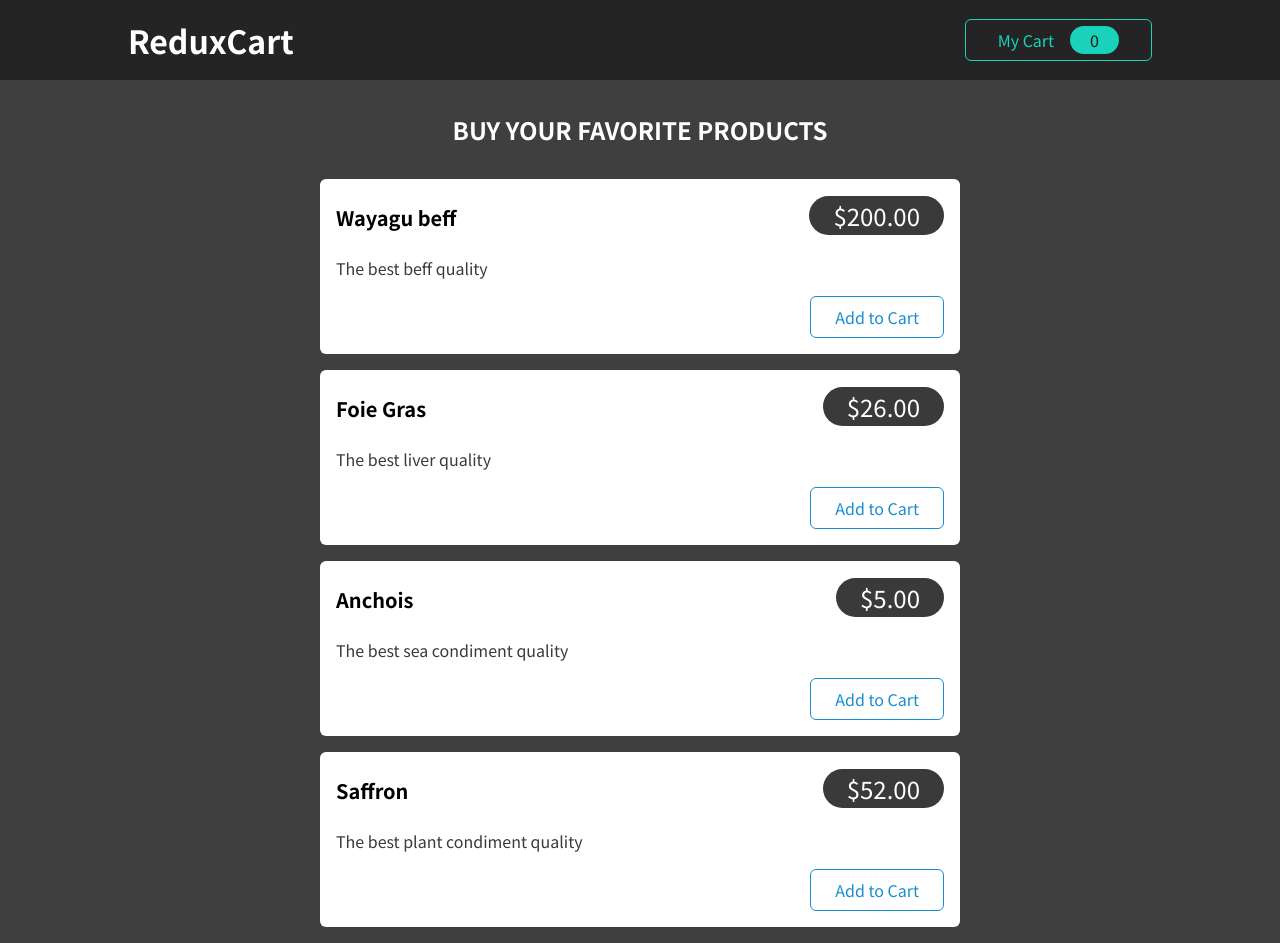
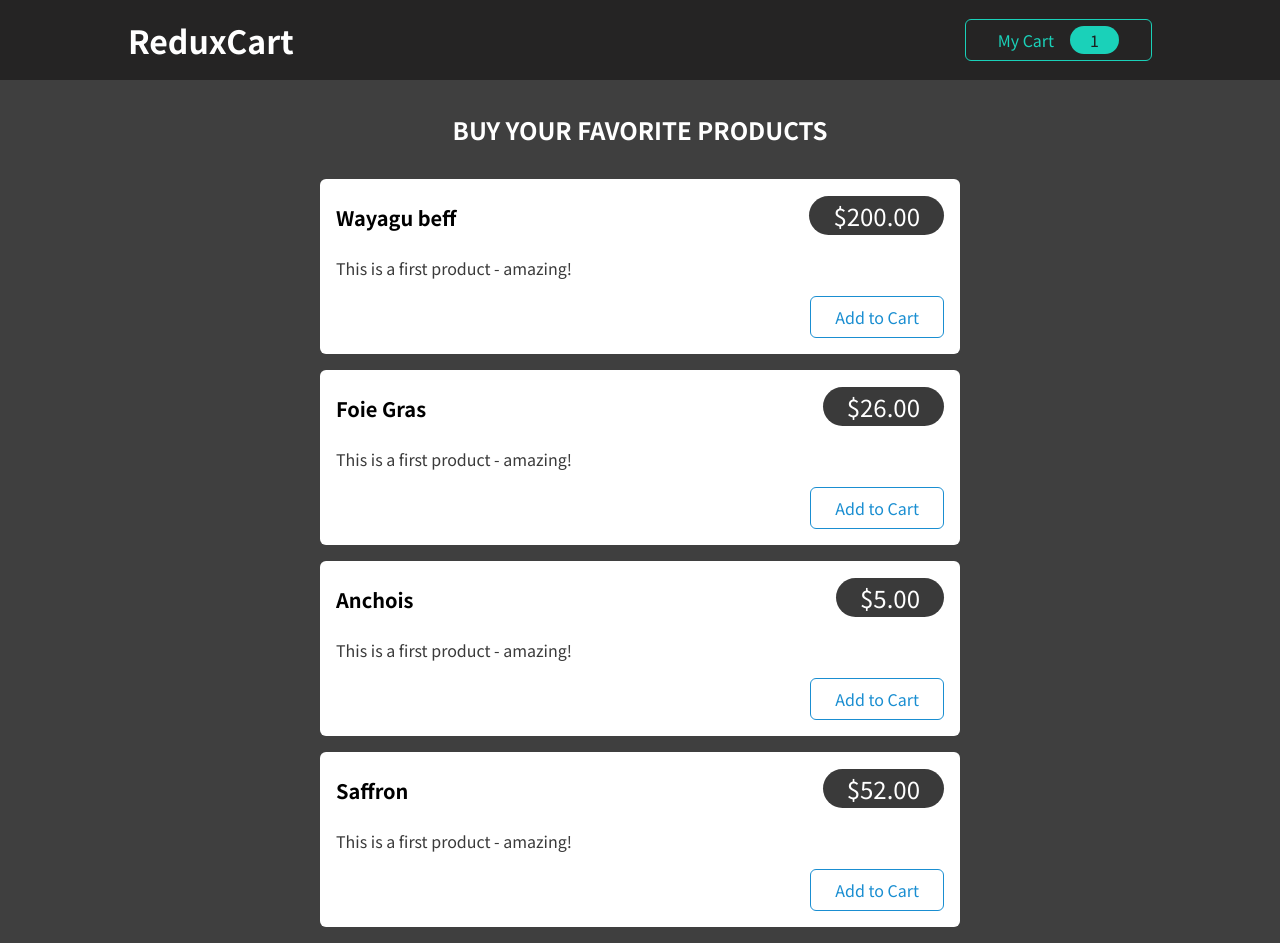
Before and after one commit to W1erzba/AdvancedRedux, a React (Create React App) app: page / in a window 1280 px wide. Built offline with nearby package versions, Linux system fonts and the light colour scheme.

Commit message:
added a logic to the My Cart button

```diff
--- a/src/components/Cart/Cart.js
+++ b/src/components/Cart/Cart.js
@@ -5,24 +5,11 @@ import classes from './Cart.module.css';
 import CartItem from './CartItem';
 
 const Cart = (props) => {
-	const cartItems = useSelector((state) => state.cart.items);
-
 	return (
 		<Card className={classes.cart}>
 			<h2>Your Shopping Cart</h2>
 			<ul>
-				{cartItems.map((item) => (
-					<CartItem
-						key={item.id}
-						item={{
-							id: item.id,
-							title: item.name,
-							quantity: item.quantity,
-							total: item.totalPrice,
-							price: item.price,
-						}}
-					/>
-				))}
+				<CartItem item={{ title: 'Test Item', quantity: 3, total: 18, price: 6 }} />
 			</ul>
 		</Card>
 	);
--- a/src/components/Cart/CartButton.js
+++ b/src/components/Cart/CartButton.js
@@ -1,11 +1,9 @@
-import { useDispatch, useSelector } from 'react-redux';
+import { useDispatch } from 'react-redux';
 
 import { uiActions } from '../../store/ui-slice';
-
 import classes from './CartButton.module.css';
 
 const CartButton = (props) => {
-	const cartQuantity = useSelector((state) => state.cart.totalQuantity);
 	const dispatch = useDispatch();
 
 	const toggleCartHandler = () => {
@@ -15,7 +13,7 @@ const CartButton = (props) => {
 	return (
 		<button className={classes.button} onClick={toggleCartHandler}>
 			<span>My Cart</span>
-			<span className={classes.badge}>{cartQuantity}</span>
+			<span className={classes.badge}>{1}</span>
 		</button>
 	);
 };
--- a/src/components/Shop/Products.js
+++ b/src/components/Shop/Products.js
@@ -2,30 +2,10 @@ import ProductItem from './ProductItem';
 import classes from './Products.module.css';
 
 const DUMMY_PRODUCTS = [
-	{
-		title: 'Wayagu beff',
-		price: 200,
-		description: 'The best beff quality',
-		id: Math.random() * 99,
-	},
-	{
-		title: 'Foie Gras',
-		price: 26,
-		description: 'The best liver quality',
-		id: Math.random() * 99,
-	},
-	{
-		title: 'Anchois',
-		price: 5,
-		description: 'The best sea condiment quality',
-		id: Math.random() * 99,
-	},
-	{
-		title: 'Saffron',
-		price: 52,
-		description: 'The best plant condiment quality',
-		id: Math.random() * 99,
-	},
+	{ title: 'Wayagu beff', quantity: 1, total: 200, price: 200 },
+	{ title: 'Foie Gras', quantity: 2, total: 52, price: 26 },
+	{ title: 'Anchois', quantity: 3, total: 15, price: 5 },
+	{ title: 'Saffron', quantity: 3, total: 156, price: 52 },
 ];
 
 const Products = (props) => {
@@ -35,11 +15,10 @@ const Products = (props) => {
 			<ul>
 				{DUMMY_PRODUCTS.map((product) => (
 					<ProductItem
-						key={product.id}
-						id={product.id}
+						key={product.title}
 						title={product.title}
 						price={product.price}
-						description={product.description}
+						description='This is a first product - amazing!'
 					/>
 				))}
 			</ul>
--- a/src/store/index.js
+++ b/src/store/index.js
@@ -1,10 +1,9 @@
 import { configureStore } from '@reduxjs/toolkit';
 
 import uiSlice from './ui-slice';
-import cartSlice from './cart-slice';
 
 const store = configureStore({
-	reducer: { ui: uiSlice.reducer, cart: cartSlice.reducer },
+	reducer: { ui: uiSlice.reducer },
 });
 
 export default store;
```
